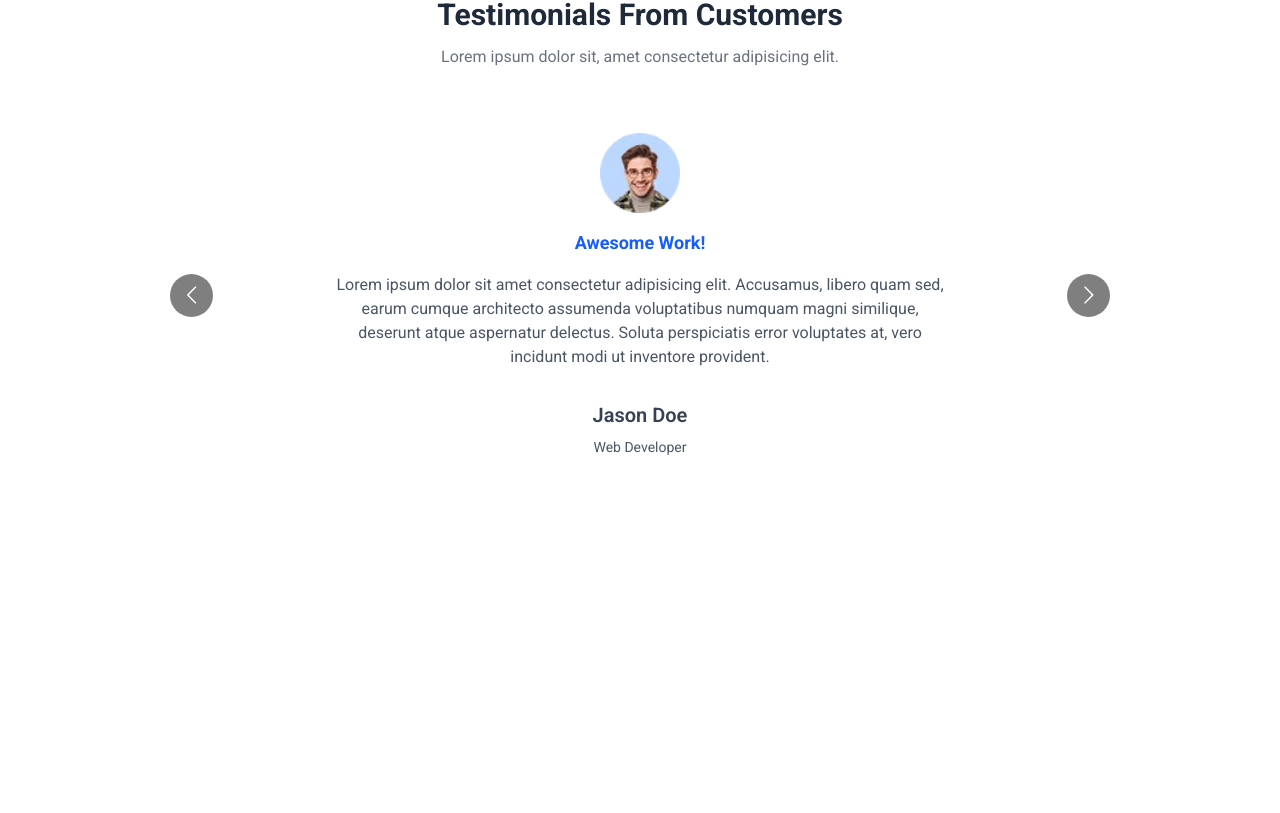
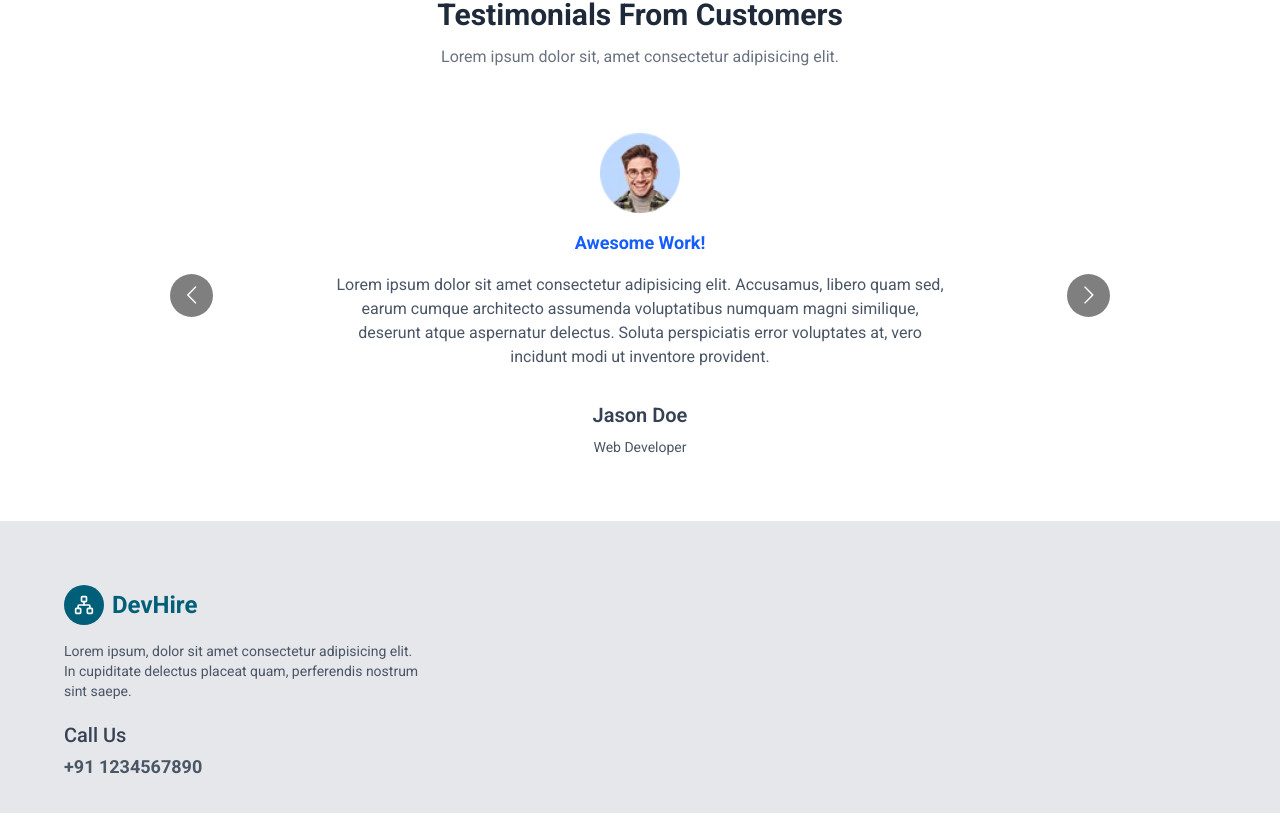
Before and after one commit to titohajili/Job-Landing, a Next.js app: page / in a window 1280 px wide. Shown: the part 4265-5078 px from the top of the page. Before the commit the page ends 4786 px from the top, so only its background shows below. Built offline with nearby package versions, Linux system fonts and the light colour scheme.

Commit message:
Footer Logo and Call

```diff
--- a/app/layout.tsx
+++ b/app/layout.tsx
@@ -3,6 +3,7 @@ import { Roboto } from "next/font/google";
 import "./globals.css";
 import ResponsiveNav from "@/components/Home/Navbar/ResponsiveNav";
 import Provider from "@/components/Hoc/Provider";
+import Footer from "@/components/Home/Footer/Footer";
 
 const font = Roboto({
   weight: ["100", "200", "300", "400", "500", "600", "700", "800", "900"],
@@ -30,6 +31,7 @@ export default function RootLayout({
 
           <ResponsiveNav/>
           {children}
+          <Footer/>
 
         </Provider>
       </body>
--- /dev/null
+++ b/components/Home/Footer/Footer.tsx
@@ -0,0 +1,31 @@
+import React from 'react'
+import { LuNetwork } from 'react-icons/lu'
+const Footer = () => {
+  return (
+    <div className='pt-16 pb-16 bg-gray-200 dark:bg-gray-900'>
+      <div className='w-[90%] mx-auto grid grid-cols-1 md:grid-cols-3 lg:grid-cols-4 xl:grid-cols-6 gap-10 items-start'>
+        {/* 1st part */}
+        <div className='xl:col-span-2'>
+
+            {/* Logo */}
+            <div className='flex items-center space-x-2'>
+                <div className='w-10 h-10 bg-cyan-800 dark:bg-white rounded-full flex items-center justify-center flex-col'>
+                  <LuNetwork className='w-5 h-5  text-white dark:text-black'/>
+                </div>
+                <h1 className='text-cl hidden sm:block md:text-2xl text-cyan-800 dark:text-white font-bold'>DevHire</h1>
+            </div>
+
+            <p className='mt-4 text-sm text-gray-600 dark:text-gray-400'>Lorem ipsum, dolor sit amet consectetur adipisicing elit. In cupiditate delectus placeat quam, perferendis nostrum sint saepe.</p>
+
+            {/* call */}
+            <div className='mt-5 '>
+                <h1 className='lg:text-xl text-base text-gray-700 dark:text-gray-300 font-medium'>Call Us</h1>
+                <p className='mt-1 text-gray-600  dark:text-gray-300 lg:text-lg text-base font-bold'>+91 1234567890</p>
+            </div>
+        </div>
+      </div>
+    </div>
+  )
+}
+
+export default Footer
```
Also changed, not shown: components/Home/Review/ReviewCrd.tsx (line endings or trailing spaces).
